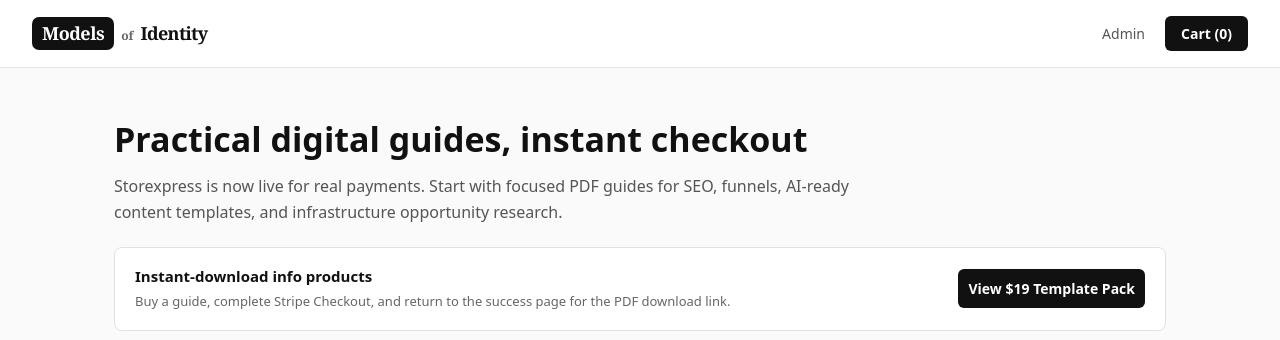
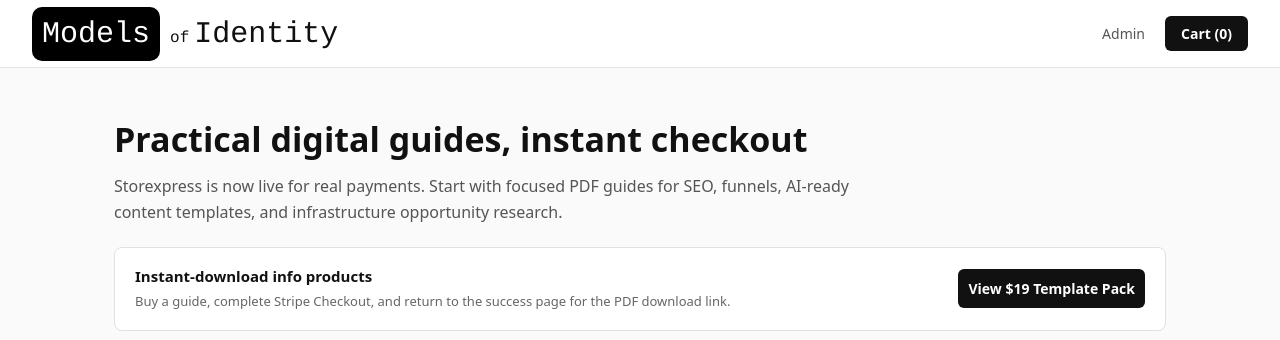
Before and after one commit to dolius/storexpress, a website: page index.html in a window 1280 px wide. Shown: the top 340 px of the page. Drawn offline with Linux system fonts and the light colour scheme.

Commit message:
Use Courier Models of Identity logo

```diff
--- a/index.html
+++ b/index.html
@@ -112,7 +112,7 @@
 
 <header>
   <a href="/" class="logo" aria-label="Models of Identity home">
-    <span class="logo-wordmark"><span class="logo-mark">Models</span><span class="logo-of">of</span><span class="logo-identity">Identity</span></span>
+    <span style="font-size:30px; font-family:courier; white-space:nowrap;"><span style="background:black; color:white; padding:10px; border-radius:10px;">Models</span><span style="font-size:16px; padding-left:10px;">of</span><span style="padding-left:5px;">Identity</span></span>
   </a>
   <div class="nav-right">
     <a href="/admin.html">Admin</a>
```
